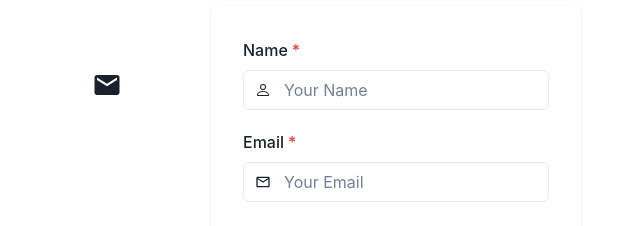
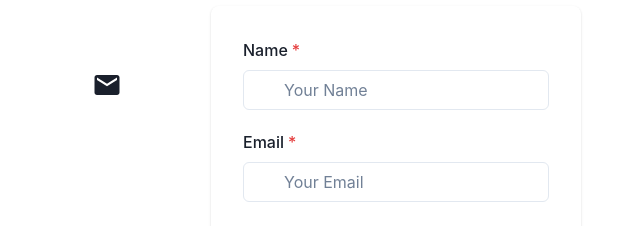
Before and after one commit to devSirNaelC7/justadev, a Next.js app: page / in a window 1280 px wide. Shown: the part 2074-2300 px from the top of the page, without its empty margins (308-948 px from the left). Built offline with nearby package versions, Linux system fonts and the light colour scheme.

Commit message:
adjustment

```diff
--- a/components/Carousel.js
+++ b/components/Carousel.js
@@ -22,7 +22,7 @@ const settings = {
   slidesToScroll: 1,
 };
 
-export default function CaptionCarousel() {
+export default function Carousel() {
   const [slider, setSlider] = React.useState(null);
 
   const top = useBreakpointValue({ base: '90%', md: '50%' });
@@ -33,27 +33,23 @@ export default function CaptionCarousel() {
       title: 'Java',
       text:
         "Java was the first language that I had contact with the world of programming, I didn't apply it in projects but I have the property to develop it if necessary.",
-      image:
-        '',
+
     },
     {
       title: 'Python',
       text:
         "Python is my favorite language, and also the one I'm most familiar with, used to solve programming exercises on the platforms: CodeWars and Beecrowd.",
-      image:
-        '',
+
     },
     {
       title: 'JavaScript',
       text:
         "JavaScript is the predominant language in web development, impossible to ignore, yet another endeavor, a new form of interpretation.",
-      image:
-        '',
+
     },
   ];
-
-  return (
-    <Box
+  	return (
+	<Box
     position={'relative'}
 	maxW={'md'}
 	maxH={'sm'}
@@ -85,9 +81,7 @@ export default function CaptionCarousel() {
 			height={'3xl'}
 			backgroundPosition="center"
 			mt={{base:'0px', md:'80px', lg:'80px'}}
-			backgroundRepeat="no-repeat"
-			backgroundSize="cover"
-			backgroundImage={`url(${card.image})`}>
+			backgroundRepeat="no-repeat">
 				{/* This is the block you need to change, to customize the caption */}
 				<Container m={0} p={6} maxW={'lg'} h={'250px'} position="absolute" mt={{base:'0px', md:'80px', lg:'80px'}} >
 					<Flex
--- a/components/Contact.js
+++ b/components/Contact.js
@@ -18,7 +18,7 @@ import {
   VStack,
 } from '@chakra-ui/react';
 import React from 'react';
-import { BsGithub, BsLinkedin, BsPerson, BsWhatsapp } from 'react-icons/bs';
+import { BsGithub, BsPerson, BsWhatsapp } from 'react-icons/bs';
 import { MdEmail, MdOutlineEmail } from 'react-icons/md';
 
 
@@ -41,10 +41,11 @@ export default function Contact() {
 							<Text color={'blue.400'}>
 								03.
 							</Text>
-								<Text>Get in Touch</Text>
+							<Text>
+								Get in Touch
+							</Text>
 						  </Flex>
 					  </Heading>
-
 					  <Stack
 					  spacing={{ base: 4, md: 8, lg: 20 }}
 					  direction={{ base: 'column', md: 'row' }}>
@@ -117,9 +118,8 @@ export default function Contact() {
 						<VStack spacing={5}>
 							<FormControl isRequired>
 								<FormLabel>Name</FormLabel>
-
 									<InputGroup>
-									<InputLeftElement children={<BsPerson />} />
+									<InputLeftElement icon={<BsPerson size="28px" />}/>
 									<Input
 									type="text"
 									name="name"
@@ -132,7 +132,7 @@ export default function Contact() {
 								<FormLabel>Email</FormLabel>
 
 								<InputGroup>
-								<InputLeftElement children={<MdOutlineEmail />} />
+									<InputLeftElement icon={<MdOutlineEmail size="28px" />}/>
 									<Input
 									type="email"
 									name="email"
```
Lines whose indentation alone changed are shown as unchanged.
